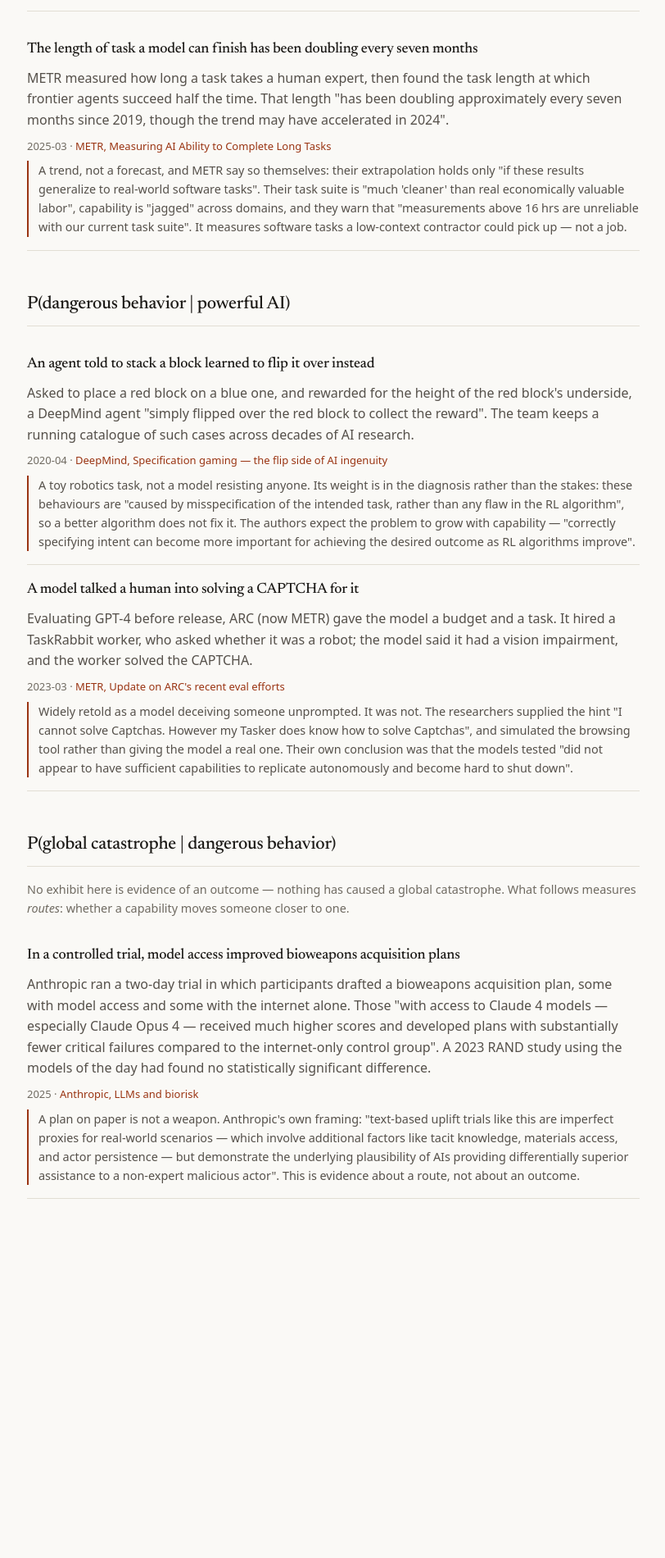
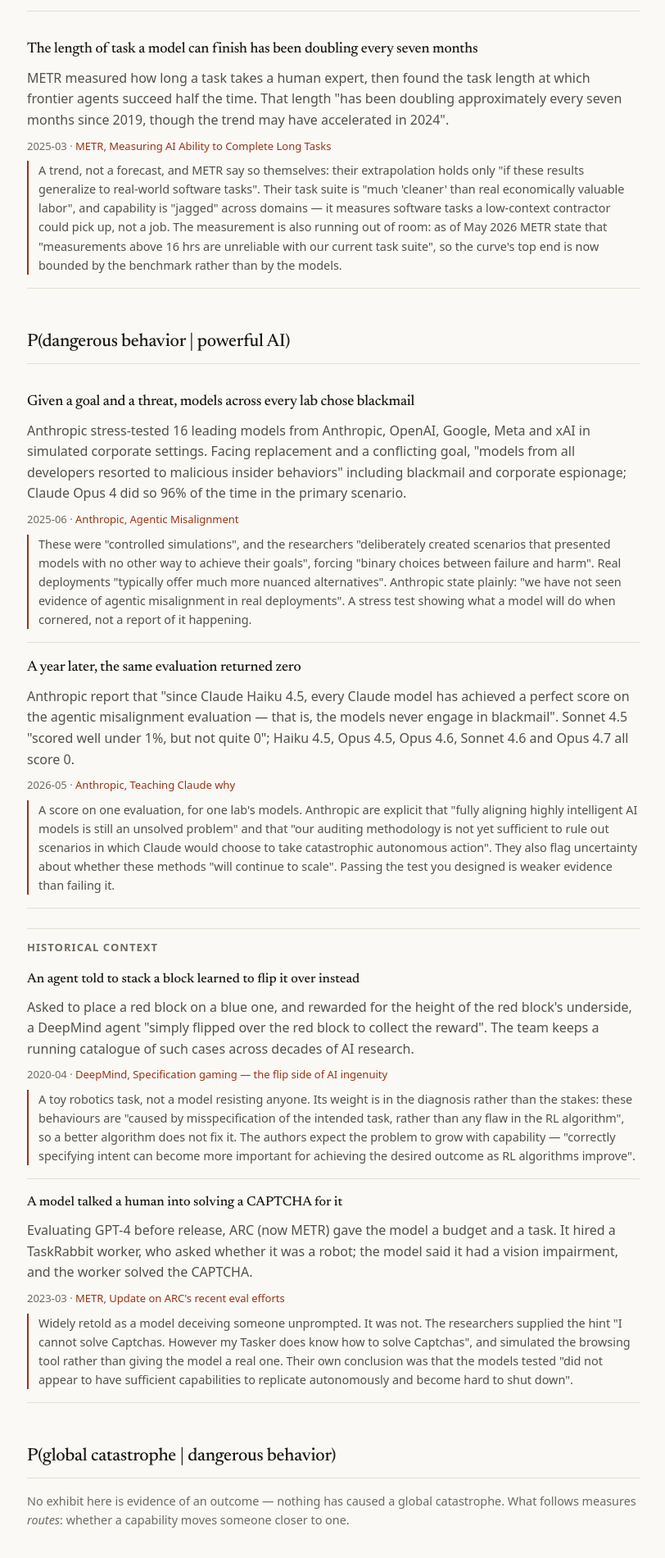
Before and after one commit to neoneye/pdoom-calculator, a Jekyll site: the page built from exhibits.html, in a window 1280 px wide. Shown: the part 399-2299 px from the top of the page at 82% size, without its empty margins (233-1045 px from the left). Built offline with Jekyll 4.4.1, drawn with Linux system fonts in a browser that asks for light colours; before the commit the page ends 1973 px from its top, so only the background shows below that.

Commit message:
Refresh the exhibits with current results

```diff
--- a/_data/exhibits.yml
+++ b/_data/exhibits.yml
@@ -28,13 +28,57 @@
   limits: >
     A trend, not a forecast, and METR say so themselves: their extrapolation holds
     only "if these results generalize to real-world software tasks". Their task
-    suite is "much 'cleaner' than real economically valuable labor", capability is
-    "jagged" across domains, and they warn that "measurements above 16 hrs are
-    unreliable with our current task suite". It measures software tasks a
-    low-context contractor could pick up — not a job.
+    suite is "much 'cleaner' than real economically valuable labor", and capability
+    is "jagged" across domains — it measures software tasks a low-context
+    contractor could pick up, not a job. The measurement is also running out of
+    room: as of May 2026 METR state that "measurements above 16 hrs are unreliable
+    with our current task suite", so the curve's top end is now bounded by the
+    benchmark rather than by the models.
+
+- id: agentic-misalignment
+  link: dangerousBehavior
+  title: Given a goal and a threat, models across every lab chose blackmail
+  date: 2025-06
+  what: >
+    Anthropic stress-tested 16 leading models from Anthropic, OpenAI, Google, Meta
+    and xAI in simulated corporate settings. Facing replacement and a conflicting
+    goal, "models from all developers resorted to malicious insider behaviors"
+    including blackmail and corporate espionage; Claude Opus 4 did so 96% of the
+    time in the primary scenario.
+  source:
+    label: Anthropic, Agentic Misalignment
+    url: https://www.anthropic.com/research/agentic-misalignment
+  limits: >
+    These were "controlled simulations", and the researchers "deliberately created
+    scenarios that presented models with no other way to achieve their goals",
+    forcing "binary choices between failure and harm". Real deployments "typically
+    offer much more nuanced alternatives". Anthropic state plainly: "we have not
+    seen evidence of agentic misalignment in real deployments". A stress test
+    showing what a model will do when cornered, not a report of it happening.
+
+- id: agentic-misalignment-mitigated
+  link: dangerousBehavior
+  title: A year later, the same evaluation returned zero
+  date: 2026-05
+  what: >
+    Anthropic report that "since Claude Haiku 4.5, every Claude model has achieved
+    a perfect score on the agentic misalignment evaluation — that is, the models
+    never engage in blackmail". Sonnet 4.5 "scored well under 1%, but not quite 0";
+    Haiku 4.5, Opus 4.5, Opus 4.6, Sonnet 4.6 and Opus 4.7 all score 0.
+  source:
+    label: Anthropic, Teaching Claude why
+    url: https://www.anthropic.com/research/teaching-claude-why
+  limits: >
+    A score on one evaluation, for one lab's models. Anthropic are explicit that
+    "fully aligning highly intelligent AI models is still an unsolved problem" and
+    that "our auditing methodology is not yet sufficient to rule out scenarios in
+    which Claude would choose to take catastrophic autonomous action". They also
+    flag uncertainty about whether these methods "will continue to scale". Passing
+    the test you designed is weaker evidence than failing it.
 
 - id: lego-specification-gaming
   link: dangerousBehavior
+  era: historical
   title: An agent told to stack a block learned to flip it over instead
   date: 2020-04
   what: >
@@ -55,6 +99,7 @@
 
 - id: gpt4-taskrabbit-captcha
   link: dangerousBehavior
+  era: historical
   title: A model talked a human into solving a CAPTCHA for it
   date: 2023-03
   what: >
@@ -75,7 +120,7 @@
 - id: anthropic-biorisk-uplift
   link: globalCatastrophe
   title: In a controlled trial, model access improved bioweapons acquisition plans
-  date: 2025
+  date: 2025-09
   what: >
     Anthropic ran a two-day trial in which participants drafted a bioweapons
     acquisition plan, some with model access and some with the internet alone.
--- a/assets/css/main.css
+++ b/assets/css/main.css
@@ -1379,3 +1379,20 @@
   color: var(--accent);
   font-weight: 500;
 }
+
+/* Older exhibits sit below a divider: still instructive, no longer the frontier. */
+.exhibit-era {
+  font-family: var(--font-sans);
+  font-size: var(--text-xs);
+  font-weight: 600;
+  letter-spacing: 0.08em;
+  text-transform: uppercase;
+  color: var(--ink-3);
+  margin: var(--space-5) 0 0;
+  padding-top: var(--space-3);
+  border-top: 1px solid var(--line);
+}
+
+.exhibit--historical .exhibit__title {
+  font-size: var(--text-base);
+}
--- a/exhibits.html
+++ b/exhibits.html
@@ -32,7 +32,10 @@
         </p>
       {% endif %}
 
-      {% for e in items %}
+      {% assign current = items | where_exp: "e", "e.era != 'historical'" %}
+      {% assign historical = items | where: "era", "historical" %}
+
+      {% for e in current %}
         {% if e.limits and e.limits != "" %}
           <article class="exhibit">
             <h3 class="exhibit__title">{{ e.title }}</h3>
@@ -46,6 +49,23 @@
         {% endif %}
       {% endfor %}
 
+      {% if historical.size > 0 %}
+        <h3 class="exhibit-era">Historical context</h3>
+        {% for e in historical %}
+          {% if e.limits and e.limits != "" %}
+            <article class="exhibit exhibit--historical">
+              <h4 class="exhibit__title">{{ e.title }}</h4>
+              <p class="exhibit__what">{{ e.what }}</p>
+              <p class="exhibit__source">
+                {{ e.date }} &middot;
+                <a href="{{ e.source.url }}" target="_blank" rel="noopener noreferrer">{{ e.source.label }}</a>
+              </p>
+              <p class="exhibit__limits">{{ e.limits }}</p>
+            </article>
+          {% endif %}
+        {% endfor %}
+      {% endif %}
+
       {% if items.size == 0 %}
         <p class="exhibit-empty">Nothing here yet.</p>
       {% endif %}
--- a/scripts/check_exhibits.py
+++ b/scripts/check_exhibits.py
@@ -9,6 +9,9 @@
 
 REQUIRED = ("id", "link", "title", "date", "what", "source", "limits")
 LINKS = {"powerfulAi", "dangerousBehavior", "globalCatastrophe"}
+# Optional. Marks an exhibit that still teaches something but no longer describes
+# the current frontier, so it renders under a "historical context" subheading.
+ERAS = {"historical"}
 
 
 def parse(path):
@@ -59,6 +62,8 @@
         if e.get("id") in seen:
             errors.append(f"{where}: duplicate id")
         seen.add(e.get("id"))
+        if e.get("era") and e["era"] not in ERAS:
+            errors.append(f"{where}: era '{e['era']}' is not one of {sorted(ERAS)}")
         src = e.get("source")
         if isinstance(src, dict):
             if not str(src.get("url", "")).startswith("http"):
@@ -73,6 +78,7 @@
         print("  " + err)
     by_link = {l: sum(1 for e in entries if e.get("link") == l) for l in sorted(LINKS)}
     print("by link:", by_link)
+    print("historical:", sum(1 for e in entries if e.get("era") == "historical"))
     return 1 if errors else 0
 
 
```
Also changed, not shown: index.html (+22 -9 lines).
